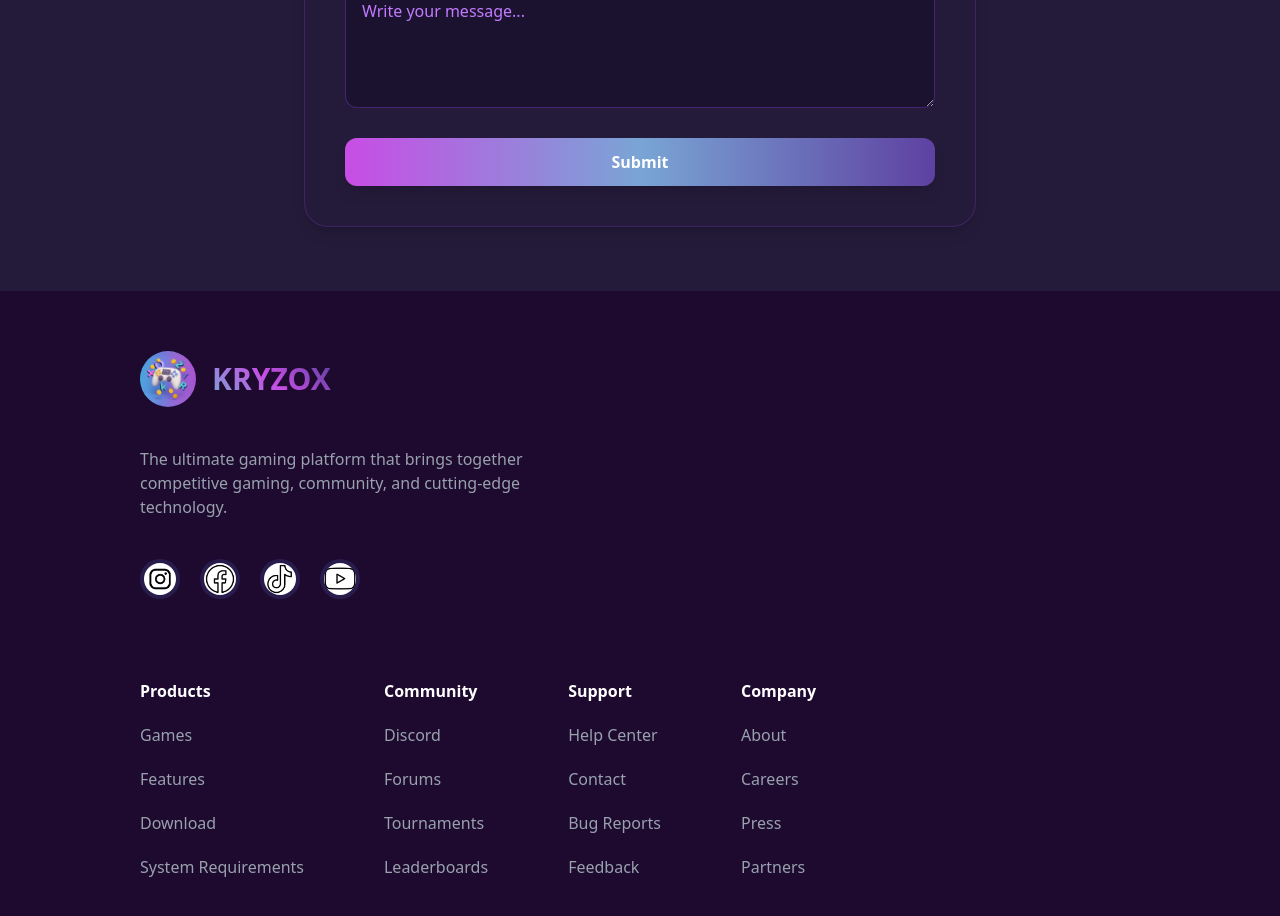
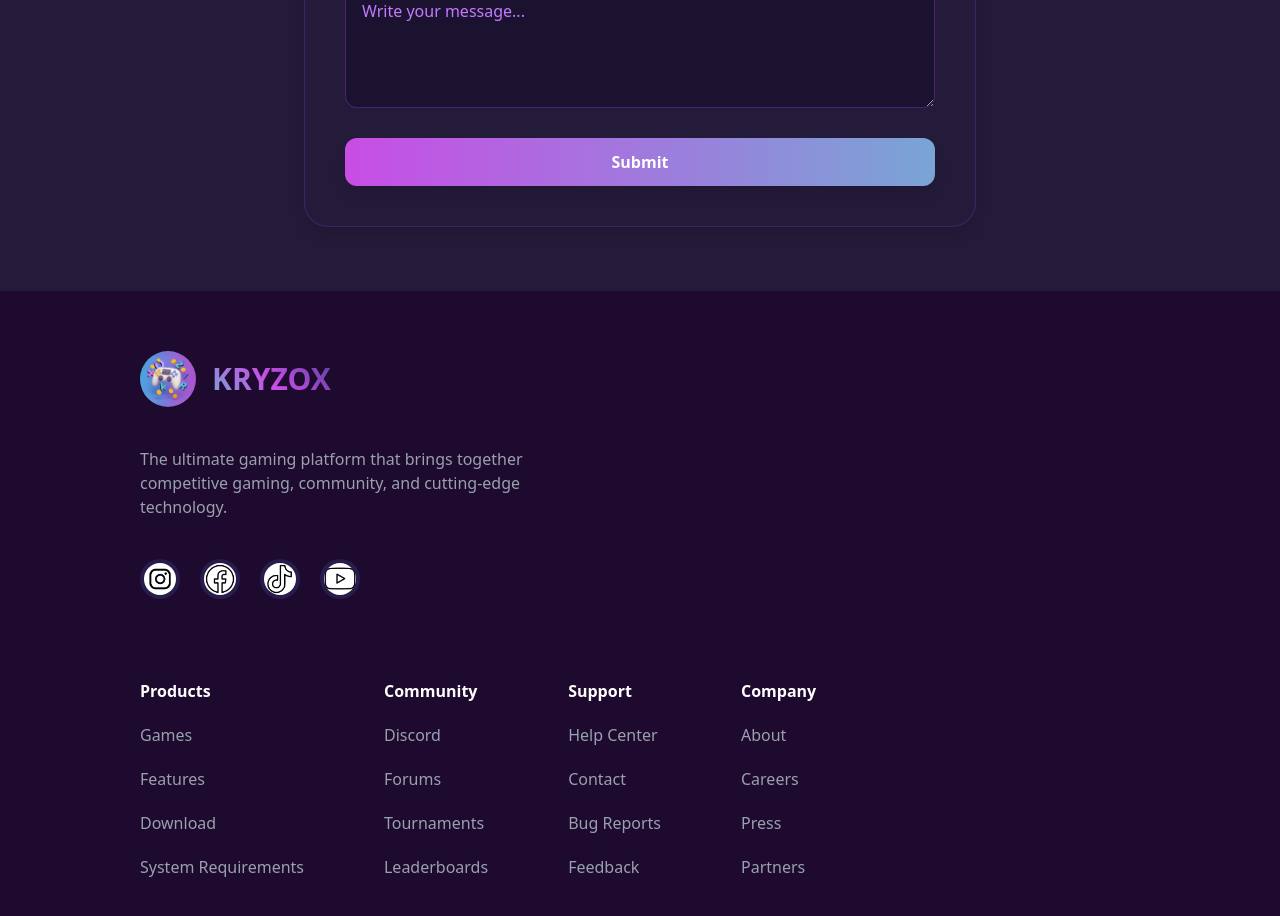
Before and after one commit to aadityasigdel/Kryzox, a React (Vite) app: page / in a window 1280 px wide. Shown: the part 4360-5276 px from the top of the page. Built offline with nearby package versions, Linux system fonts and the light colour scheme.

Commit message:
#fix:contactus button and navigation bar

```diff
--- a/src/components/Navbar/NavBar.jsx
+++ b/src/components/Navbar/NavBar.jsx
@@ -85,7 +85,7 @@ const MobileNavigation = ({ setIsMobileNavOpen, isMobileNavOpen }) => {
 const NavBar = () => {
   const [isMobileNavOpen, setIsMobileNavOpen] = useState(false);
   return (
-    <nav className="h-[80px] w-full max-w-[1600px] fixed top-0 z-20  bg-[#0B0811] text-white flex items-center justify-between px-3 border-b border-b-[#c84de5] md:px-15 lg:px-35">
+    <nav className="h-[80px] w-full max-w-[1600px] fixed top-0 z-20  bg-[#0B0811] text-white flex items-center justify-between px-3 border-b border-b-[#c84de5] md:px-7 lg:px-35">
       {/* logo section */}
       <Logo />
       <ul className="list-none h-auto w-auto bg font-semibold text-gray-300 hidden md:gap-5 lg:gap-10 md:flex">
--- a/src/components/contactus/ContactUs.jsx
+++ b/src/components/contactus/ContactUs.jsx
@@ -108,7 +108,7 @@ function ContactUsForm() {
         <button
           type="submit"
           disabled={state.submitting}
-          className="w-full py-3 text-white font-semibold rounded-xl shadow-lg transition-all duration-300"
+          className="w-full py-3 text-white font-semibold rounded-xl shadow-lg transition-all duration-500 bg-[length:200%_100%] hover:bg-[position:100%_0]"
           style={{
             backgroundImage:
               "linear-gradient(to right, #c84de5, #79a5d5, #5e41a1)",
```
